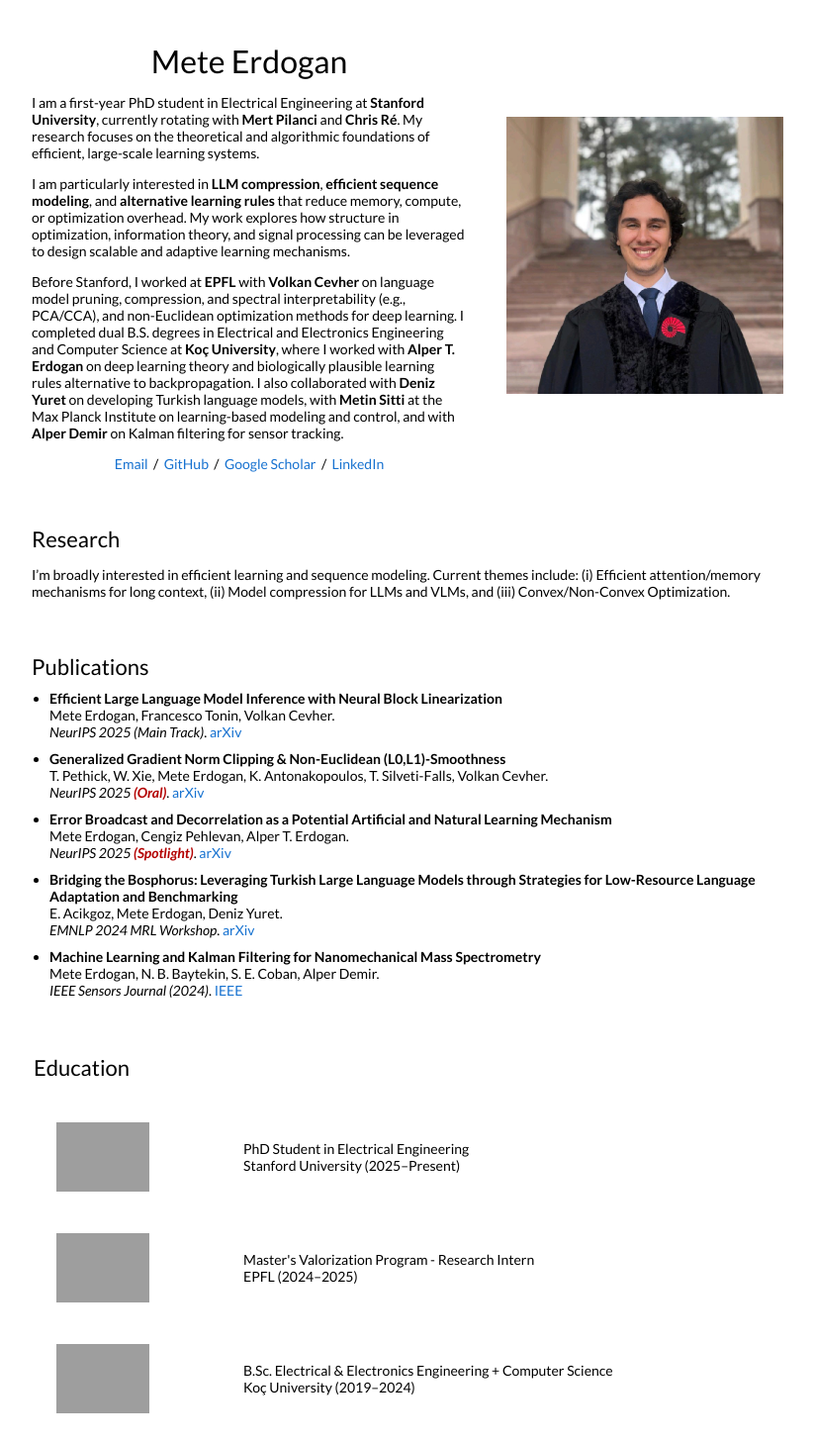
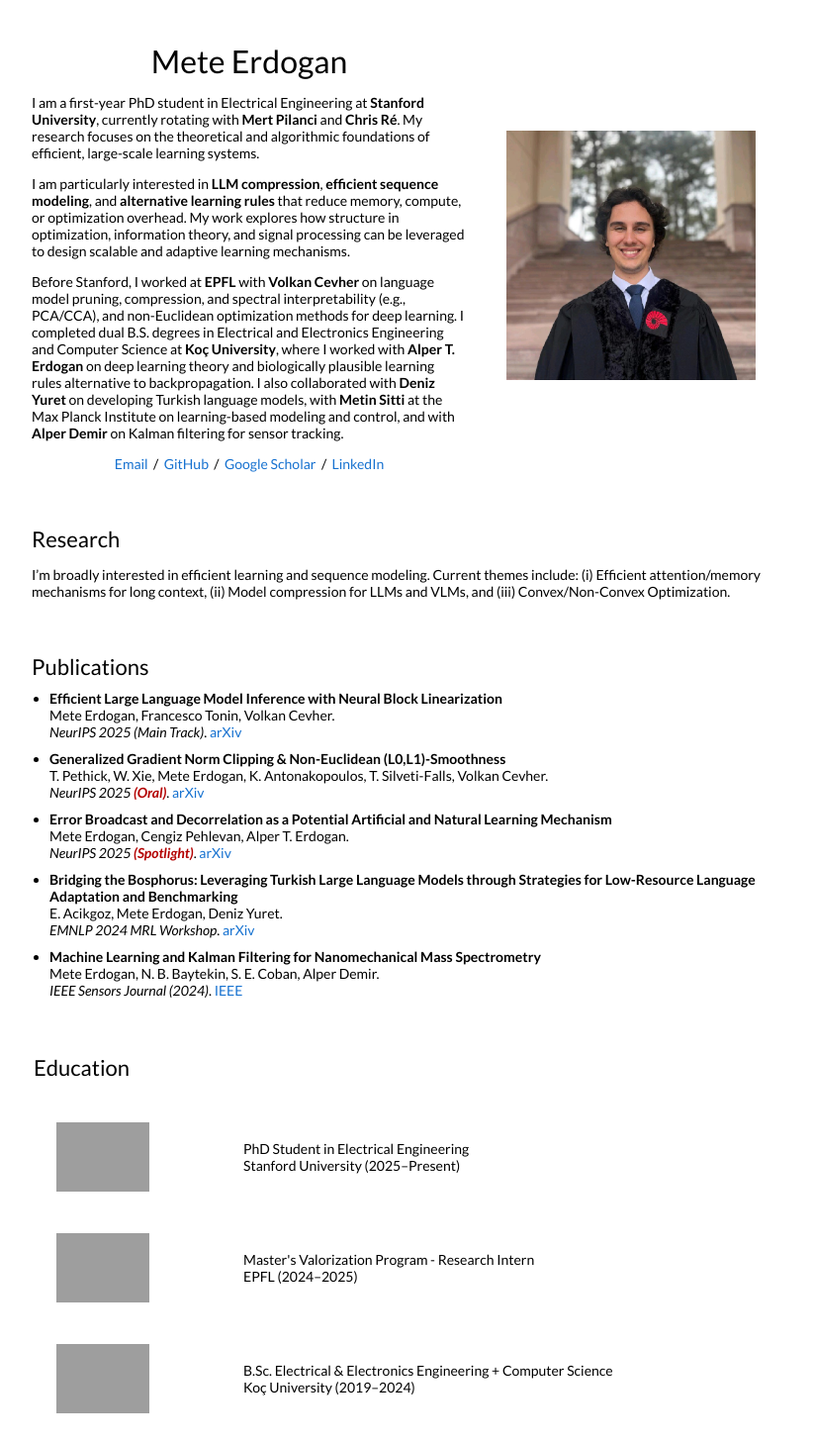
Before and after one commit to meterdogan07/meterdogan07.github.io, a Jekyll site: the page built from _posts/2023-08-28-3dgaussians.markdown, in a window 1280 px wide. Shown: the whole page at 99% size, without its empty margins (228-1051 px from the left). Built offline with Jekyll 4.4.1, drawn with Linux system fonts in a browser that asks for light colours; grey boxes are pictures that could not be loaded.

Commit message:
Adjust profile photo image size in default layout

```diff
--- a/_layouts/default.html
+++ b/_layouts/default.html
@@ -68,8 +68,7 @@
             </td>
 
             <td style="padding:2.5%;width:40%;max-width:40%">
-              <img style="width:100%;max-width:100%" alt="profile photo"
-                src="images/1719327591661.jpeg">
+              <img style="width:90%;max-width:90%" alt="profile photo" src="images/1719327591661.jpeg">
             </td>
           </tr>
         </table>
```
